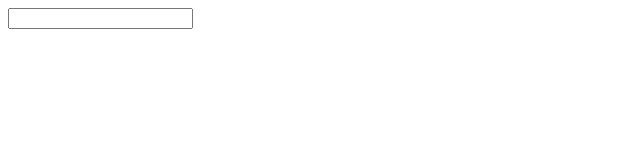
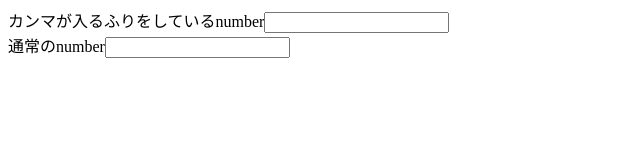
Before and after one commit to uls-yoshi/examples, a plain HTML site: page number_with_comma.html in a window 1280 px wide. Shown: the whole page, without its empty margins (0-640 px from the left). Drawn offline with nearby package versions, Linux system fonts and the light colour scheme.

Commit message:
add normal number

```diff
--- a/number_with_comma.html
+++ b/number_with_comma.html
@@ -2,10 +2,14 @@
 <html lang="ja">
 <head>
 <meta charset="utf-8">
+<meta name="viewport" content="width=device-width, initial-scale=1, shrink-to-fit=no">
 </head>
 <body>
   <div>
-    <input id="comma_test" type="number" />
+    カンマが入るふりをしているnumber<input id="comma_test" type="number" />
+  </div>
+  <div>
+    通常のnumber<input type="number" />
   </div>
 <script src="https://code.jquery.com/jquery-3.2.1.slim.min.js" integrity="sha384-KJ3o2DKtIkvYIK3UENzmM7KCkRr/rE9/Qpg6aAZGJwFDMVNA/GpGFF93hXpG5KkN" crossorigin="anonymous"></script>
 <script>
```
Also changed, not shown: index.html (+1 -0 lines).
